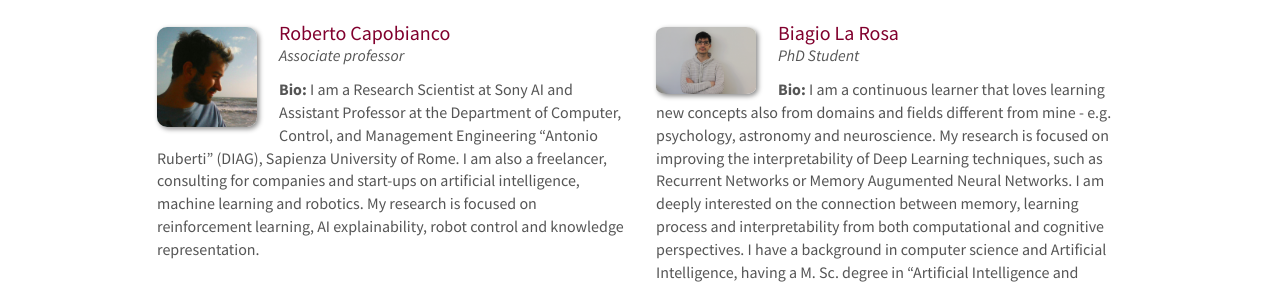
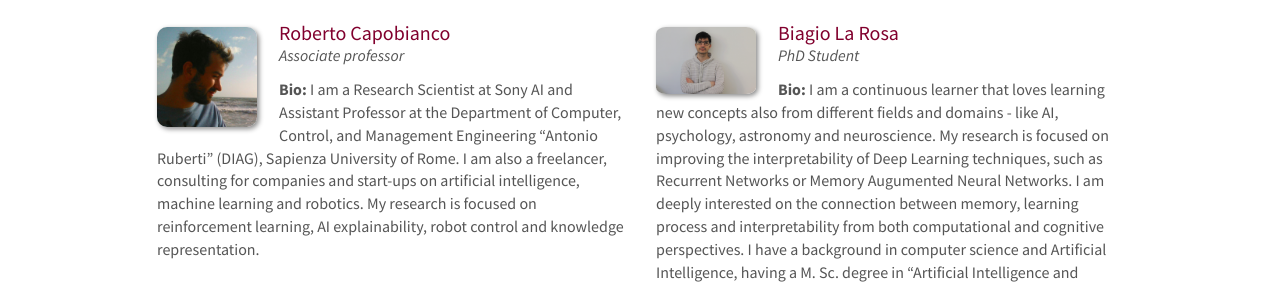
Before and after one commit to KRLGroup/krlgroup.github.io, a Jekyll site: the page built from _pages/team.md, in a window 1280 px wide and 1012 px high. Shown: the part 163-449 px from the top of the window. Built offline with Jekyll 4.4.1, drawn with Linux system fonts in a browser that asks for light colours; nearby versions of some CDN libraries; some of the changed text lies outside the part shown.

Commit message:
rewritten bio La Rosa

```diff
--- a/_data/members.yml
+++ b/_data/members.yml
@@ -8,7 +8,7 @@
 - name: Biagio La Rosa
   photo: larosa.jpg
   info: PhD Student
-  bio: I am a continuous learner that loves learning new concepts also from domains and fields different from mine - e.g. psychology, astronomy and neuroscience. My research is focused on improving the interpretability of Deep Learning techniques, such as Recurrent Networks or Memory Augumented Neural Networks. I am deeply interested on the connection between memory, learning process and interpretability from both computational and cognitive perspectives. I have a background in computer science and Artificial Intelligence, having a M. Sc. degree in "Artificial Intelligence and Robotics" and a B. Sc. in "Computer Science", both from the Sapienza University.
+  bio: I am a continuous learner that loves learning new concepts also from different fields and domains - like AI, psychology, astronomy and neuroscience. My research is focused on improving the interpretability of Deep Learning techniques, such as Recurrent Networks or Memory Augumented Neural Networks. I am deeply interested on the connection between memory, learning process and interpretability from both computational and cognitive perspectives. I have a background in computer science and Artificial Intelligence, having a M. Sc. degree in "Artificial Intelligence and Robotics" and a B. Sc. in "Computer Science", both from the Sapienza University.
   webpage: https://biagiomattialarosa.github.io/
   github: biagiomattialarosa
   linkedin: larosabiagio
```
